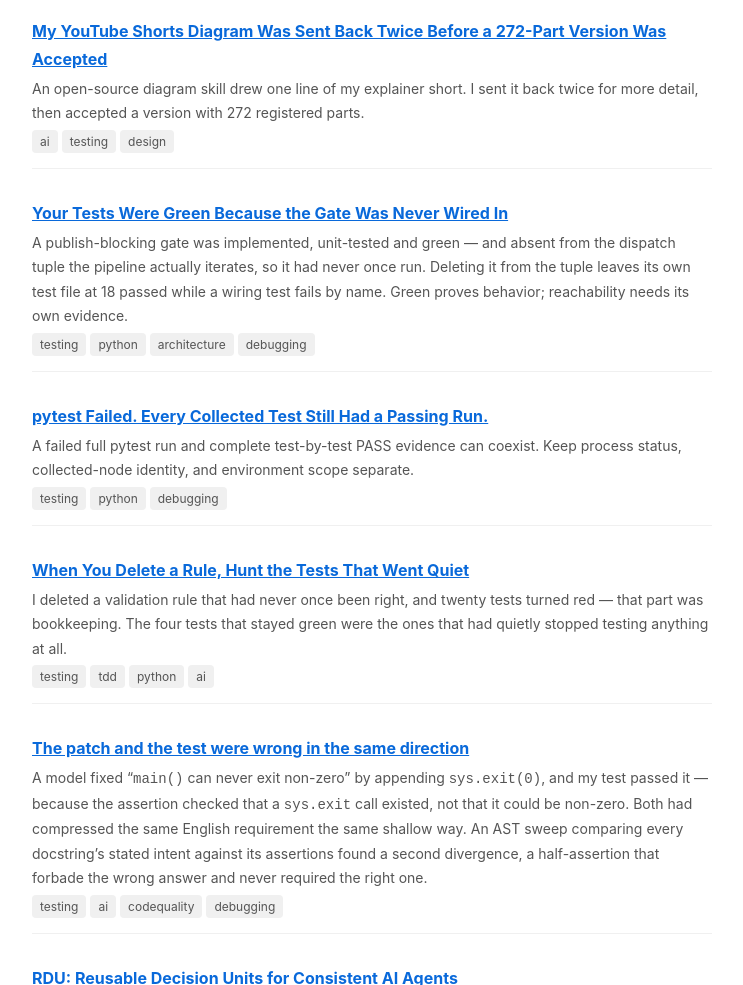
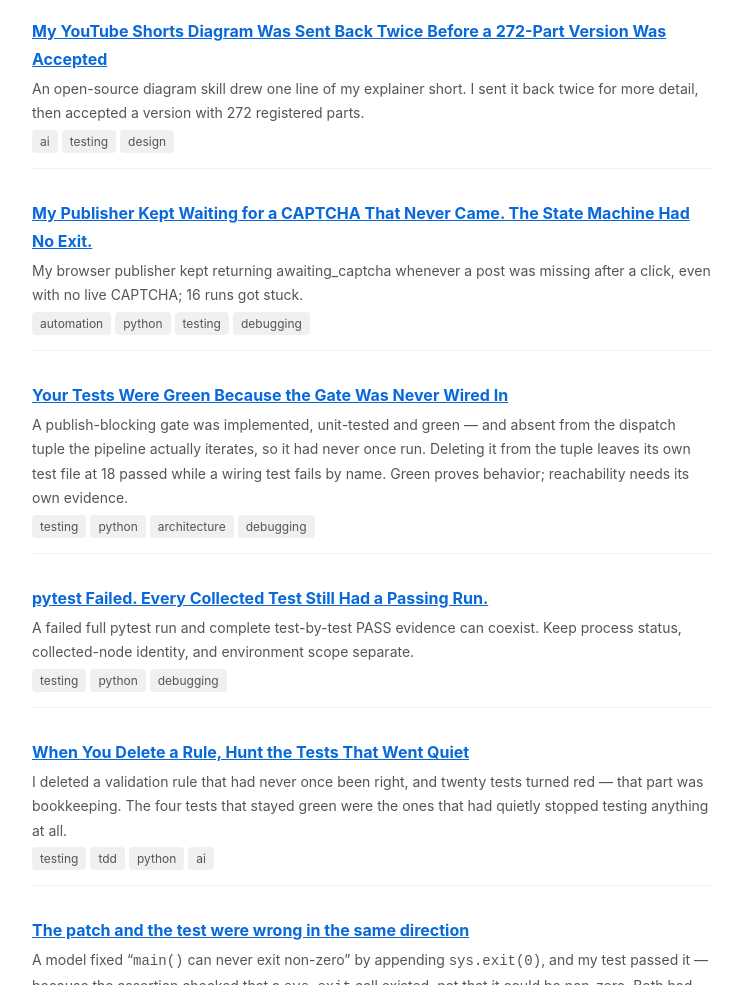
Before and after one commit to hexisteme/hexisteme.github.io, a plain HTML site: page notes/index.html in a window 1280 px wide. Shown: the part 3602-4587 px from the top of the page, without its empty margins (268-1011 px from the left). Drawn offline with Linux system fonts and the light colour scheme.

Commit message:
notes: index card for captcha-wait-state-with-no-exit

```diff
--- a/notes/index.html
+++ b/notes/index.html
@@ -145,6 +145,12 @@ a{color:#0969da}h1{font-size:26px}h2{font-size:18px;margin-top:30px;border-botto
   <h3><a href="diagram-rejected-twice-until-272-parts.html">My YouTube Shorts Diagram Was Sent Back Twice Before a 272-Part Version Was Accepted</a></h3>
   <p>An open-source diagram skill drew one line of my explainer short. I sent it back twice for more detail, then accepted a version with 272 registered parts.</p>
   <span class="tag">ai</span><span class="tag">testing</span><span class="tag">design</span>
+</div>
+
+<div class="card">
+  <h3><a href="captcha-wait-state-with-no-exit.html">My Publisher Kept Waiting for a CAPTCHA That Never Came. The State Machine Had No Exit.</a></h3>
+  <p>My browser publisher kept returning awaiting_captcha whenever a post was missing after a click, even with no live CAPTCHA; 16 runs got stuck.</p>
+  <span class="tag">automation</span><span class="tag">python</span><span class="tag">testing</span><span class="tag">debugging</span>
 </div>
 <div class="card">
   <h3><a href="green-tests-prove-behavior-not-reachability.html">Your Tests Were Green Because the Gate Was Never Wired In</a></h3>
```
